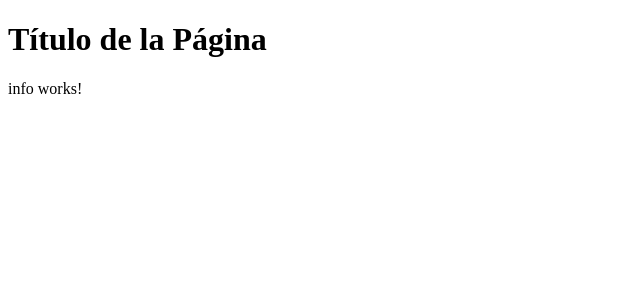
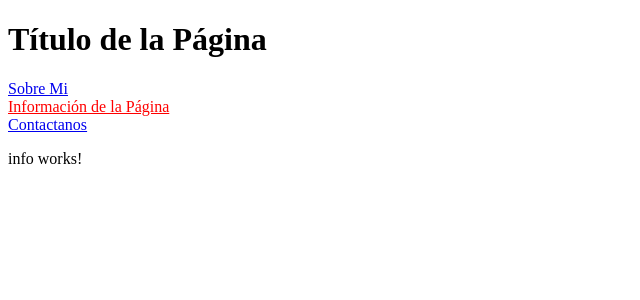
Before and after one commit to GabrielTrossero/Rutas, an Angular app: page /informacion in a window 1280 px wide. Shown: the top 300 px of the page, without its empty margins (0-640 px from the left). Built offline with nearby package versions, Linux system fonts and the light colour scheme.

Commit message:
routerLink y routerLinkActive

```diff
--- a/src/app/app.component.css
+++ b/src/app/app.component.css
@@ -0,0 +1,8 @@
+.rutas {
+    display: flex;
+    flex-direction: column;
+}
+
+.rutaActiva {
+    color: red;
+}
--- a/src/app/app.component.html
+++ b/src/app/app.component.html
@@ -1,4 +1,11 @@
 <h1>Título de la Página</h1>
+
+<div class="rutas">
+  <!--routerLinkActive es para ponerle alguna clase al elemento que está activo-->
+  <a [routerLink]="['/sobre']" routerLinkActive="rutaActiva">Sobre Mi</a>
+  <a [routerLink]="['/informacion']" routerLinkActive="rutaActiva">Información de la Página</a>
+  <a [routerLink]="['/contacto']" routerLinkActive="rutaActiva">Contactanos</a>
+</div>
 
 <!--En esta parte el contenido se reemplaza por la ruta que especifiquemos en el navegador-->
 <router-outlet></router-outlet>
```
